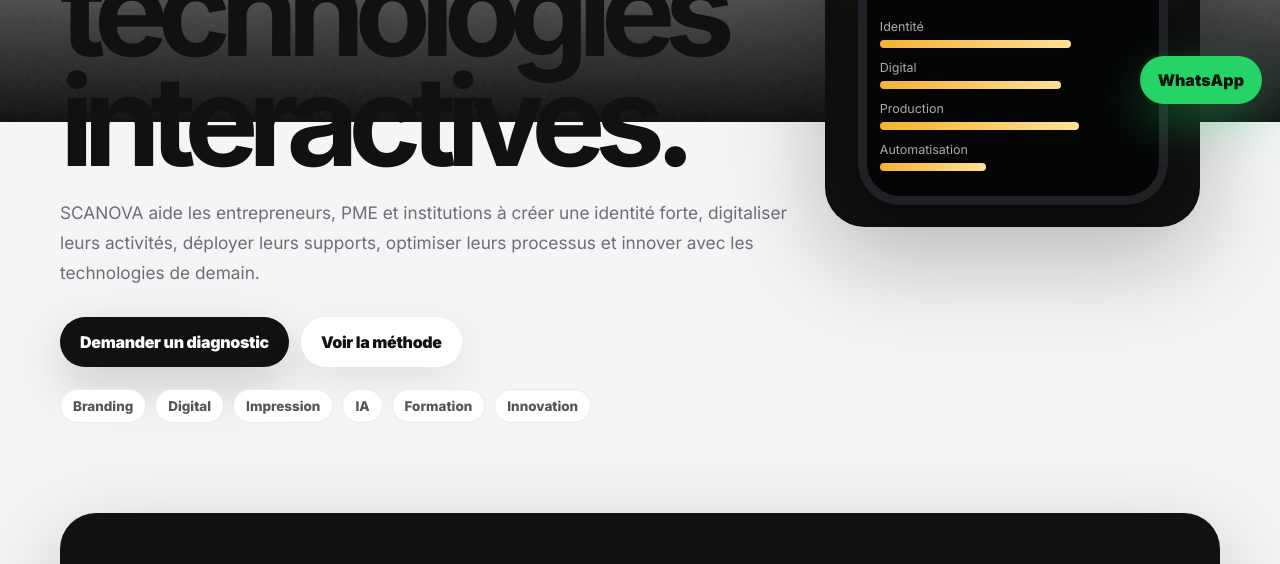
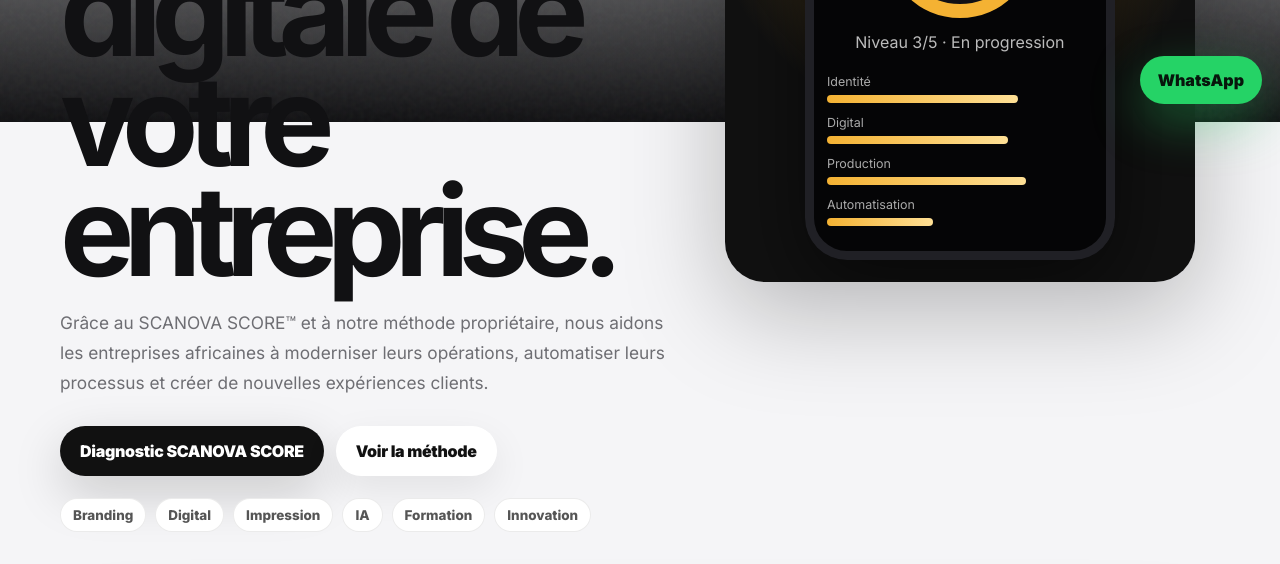
Before and after one commit to seydinamandionelayediop-cyber/SCANOVA, a website built with Vite: page index.html in a window 1280 px wide. Shown: the part 678-1242 px from the top of the page. Built offline with nearby package versions, Linux system fonts and the light colour scheme.

Commit message:
Update index.html

```diff
--- a/index.html
+++ b/index.html
@@ -36,14 +36,12 @@
     <section class="hero container">
       <div class="hero-copy">
         <p class="kicker">Centre de transformation digitale & d’innovation</p>
-        <h1>Transformons votre entreprise grâce aux technologies interactives.</h1>
+        <h1>Mesurez, transformez et accélérez la maturité digitale de votre entreprise.</h1>
         <p class="lead">
-          SCANOVA aide les entrepreneurs, PME et institutions à créer une identité forte,
-          digitaliser leurs activités, déployer leurs supports, optimiser leurs processus
-          et innover avec les technologies de demain.
+          Grâce au SCANOVA SCORE™ et à notre méthode propriétaire, nous aidons les entreprises africaines à moderniser leurs opérations, automatiser leurs processus et créer de nouvelles expériences clients.
         </p>
         <div class="hero-actions">
-          <a class="btn btn-primary" href="https://wa.me/221787560327?text=Bonjour%20SCANOVA%2C%20je%20souhaite%20faire%20un%20diagnostic%20pour%20mon%20projet%20%2F%20entreprise." target="_blank">Demander un diagnostic</a>
+          <a class="btn btn-primary" href="https://wa.me/221787560327?text=Bonjour%20SCANOVA%2C%20je%20souhaite%20faire%20un%20diagnostic%20pour%20mon%20projet%20%2F%20entreprise." target="_blank">Diagnostic SCANOVA SCORE</a>
           <a class="btn btn-soft" href="#methode">Voir la méthode</a>
         </div>
         <div class="trust">
```
